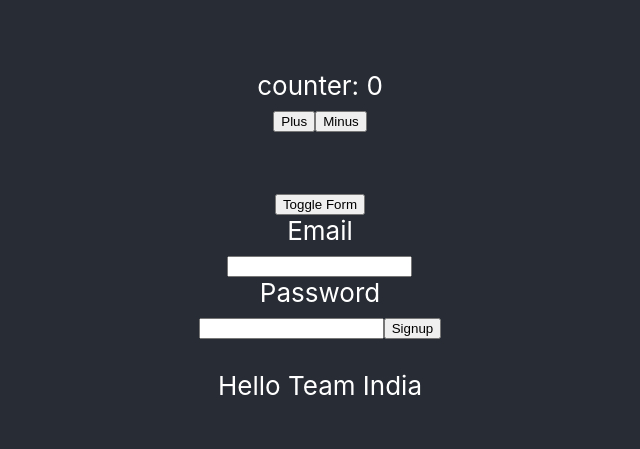
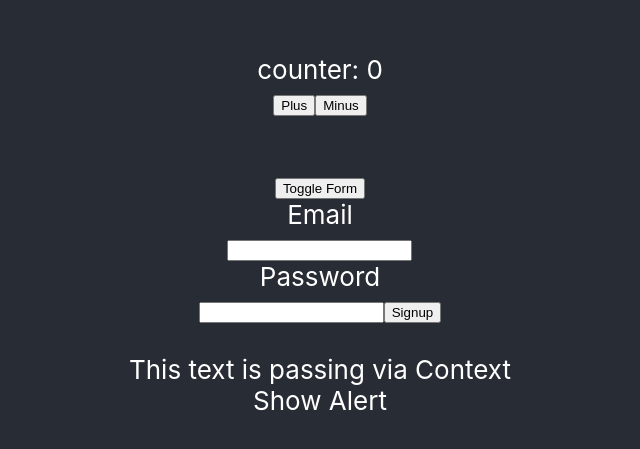
Before and after one commit to doojsahu/reactjs, a React (Create React App) app: page / in a window 1280 px wide. Shown: the part 165-614 px from the top of the page, without its empty margins (320-960 px from the left). Built offline with nearby package versions, Linux system fonts and the light colour scheme.

Commit message:
show alert - common

```diff
--- a/src/App.js
+++ b/src/App.js
@@ -2,7 +2,8 @@ import react, { Component, useState } from 'react';
 import logo from './logo.svg';
 import './App.css';
 import { ContextProvider }  from './Context';
-import Component1 from './Component1'
+import Component1 from './Component1';
+import RandomComponent from './RandomComponent'
 
 function App() {
 
@@ -54,9 +55,11 @@ function App() {
                 )
               }
             {/* Component */}
-              <ContextProvider value={{ text: "Hello Team India" }}>
+              <ContextProvider value={{ text: "This text is passing via Context" }}>
                 <Component1 />
               </ContextProvider>
+
+              <RandomComponent />
       </header>
     </div>
   );
--- /dev/null
+++ b/src/RandomComponent.js
@@ -0,0 +1,12 @@
+import React, { useContext } from 'react';
+
+import notificationContext from './context/NotificationContext';
+
+const RandomComponent = () => {
+    const { showAlert } = useContext(notificationContext);
+    return <div onClick={() => {
+        showAlert("User Created Successfully!");
+    }}>Show Alert</div>
+}
+
+export default RandomComponent;
--- /dev/null
+++ b/src/context/Notification.js
@@ -0,0 +1,26 @@
+import React, { useState } from 'react';
+import { NotificationProvider } from './NotificationContext';
+import "./alert.css";
+
+const Notification = ({ children }) => {
+    const [showAlert, toggleAlert] = useState(false);
+    const [textAlert, setTextAlert] = useState('')
+    return (
+        <NotificationProvider value={{
+            showAlert: (text) => {
+                toggleAlert(true);
+                setTextAlert(text);
+
+                setTimeout(() => {
+                    toggleAlert(false);
+                    setTextAlert("");
+                }, 4000);
+            }
+        }}>
+            { children }
+            {showAlert && <div className="alert">{ textAlert }</div>}
+        </NotificationProvider>
+    );
+};
+
+export default Notification;
--- /dev/null
+++ b/src/context/NotificationContext.js
@@ -0,0 +1,7 @@
+import React from 'react';
+
+const notificationContext = React.createContext();
+
+export default notificationContext;
+
+export const NotificationProvider = notificationContext.Provider;
--- /dev/null
+++ b/src/context/alert.css
@@ -0,0 +1,8 @@
+.alert {
+    position: fixed;
+    top: 0;
+    left: 0;
+    padding: 25px;
+    width: 100%;
+    background: mistyrose;
+}
--- a/src/index.js
+++ b/src/index.js
@@ -4,9 +4,13 @@ import './index.css';
 import App from './App';
 import reportWebVitals from './reportWebVitals';
 
+import Notification from './context/Notification';
+
 ReactDOM.render(
   <React.StrictMode>
-    <App />
+    <Notification>
+      <App />
+    </Notification>
   </React.StrictMode>,
   document.getElementById('root')
 );
```
